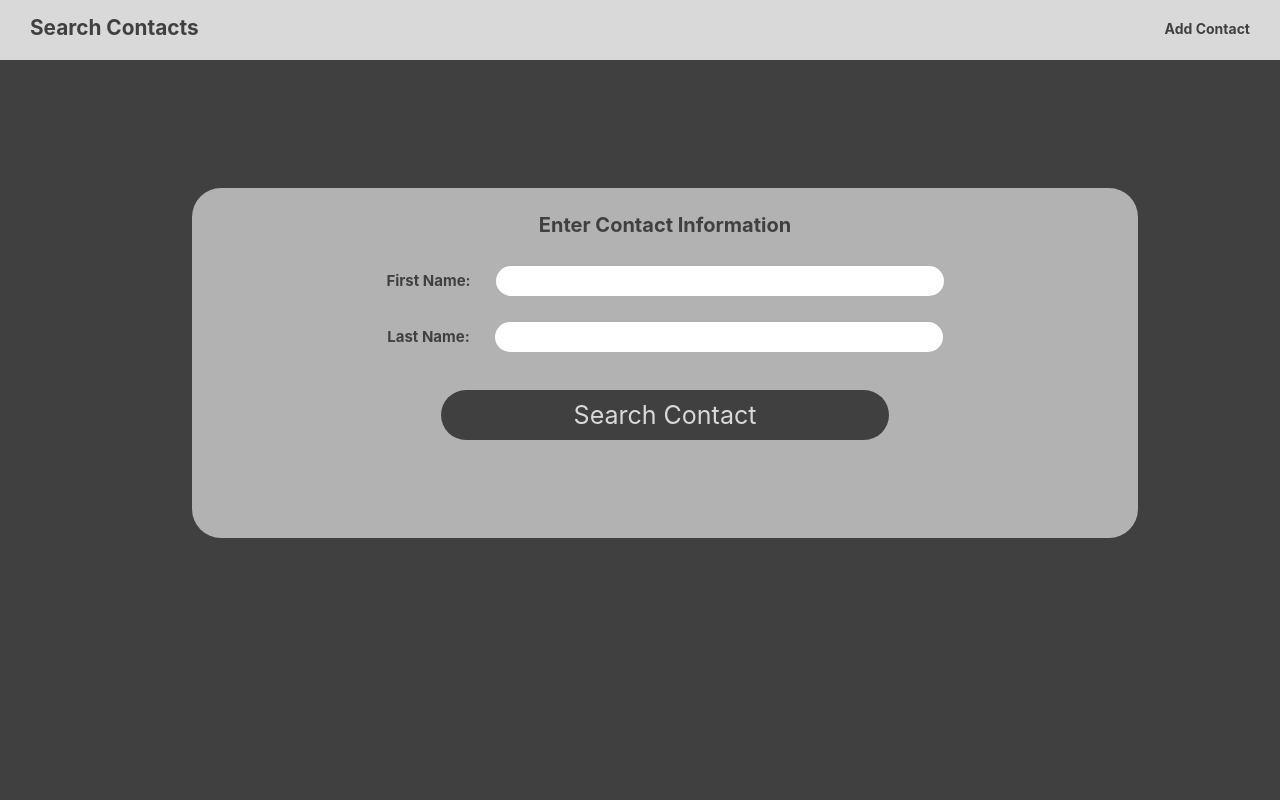
After one commit to fgxmt/LAMP-Project-Group20, a PHP site: page /searchContact.html in a window 1280 px wide. The commit adds this page. Run offline with PHP 8.4, Linux system fonts and the light colour scheme.

Commit message:
added search contacts page, added links, changed yo file names, removed code that was used for old files hopefully works as supposed too

```diff
--- a/css/styles.css
+++ b/css/styles.css
@@ -14,7 +14,7 @@ a {
 
 #title
 {
-    font-size: 40px;
+    font-size: 40%;
     width: 100%;
     text-align: center;
     font-family: 'Inter';
@@ -81,6 +81,7 @@ a {
 {
     font-size: 30px;
     width: 70%;
+    height: 35%;
     margin-left: 15%;
     padding: 25px;
     background-color: #b2b2b2;
@@ -170,49 +171,107 @@ input[type="text"],input[type="password"]{
     color: #95060a;
 }
 
-#loginResult{
-    display: inline-block;
-    font-size: 0.8em;
-    width: 90%;
+/* Inserting Search Contacts Page */
+#searchContactDiv
+{
+    width: 35%;
+    height: 300px;
+    margin-top: 10%;
+    margin-left: 30%;
     text-align: center;
-    margin-left: 5%;
-    margin-bottom: 2%;
-    font-family: 'Ubuntu', sans-serif;
-    color: #95060a;
+    padding: 10px;
+    border-radius:29px;
+    background-color: #D9D9D9;
+    color: #404040;
+    font-weight: bolder;
+    font-family: 'Inter';
+}
+#searchContact-TextTitle
+{
+    font-size: 20px;
+    text-align: center;
+    margin-bottom:20px;
 }
 
-#userName{
-    display: inline-block;
-    width: 80%;
-    margin-left: 10%;
-    text-align: center;
+#searchContact-Text
+{
+    font-size: 15px;
+    text-align: left;
 }
 
-#logoutButton{
-    width: 20%;
-    margin-left: 40%;
+#searchContactButton
+{
+    margin-top:20px;
+    font-size: 25px;
+    height:50px;
+    border:none;
+    background-color: #404040;
+    color:#D9D9D9;
+    font-family:'Inter';
 }
 
-select{
-    width: 30%;
-    margin-left: 35%;
-    margin-top: 2%;
-    font-size: 0.75em;
+#searchContactDiv
+{
+    font-size: 30px;
+    width: 70%;
+    margin-left: 15%;
+    padding: 25px;
+    background-color: #b2b2b2;
+}
+
+#accessUIDiv
+{
+    font-size: 30px;
+    width: 70%;
+    margin-left: 15%;
+    padding: 25px;
+    background-color: #b2b2b2;
+}
+
+.buttons
+{
+    font-size: 30px;
+    border-radius: 25px;
+    width: 50%;
     font-family: 'Ubuntu', sans-serif;
 }
 
-#colorSearchResult{
-    display: none;
+.buttons:hover{
+    background-color: #D9D9D9;
+    color: #FFFFFF;
+    opacity: 50%;
 }
 
-#colorAddResult{
-    display: inline-block;
-    font-size: 0.8em;
-    width: 90%;
-    text-align: center;
-    margin-left: 5%;
-    margin-top: 2%;
-    margin-bottom: 1%;
-    font-family: 'Ubuntu', sans-serif;
-    color: #95060a;
+#firstNameS
+{
+	font-size: 15px;
+    width: 50%;
+    height:30px;
+    outline:none;
+    border:none;
 }
+#lastNameS
+{
+	font-size: 15px;
+    width: 50%;
+    height:30px;
+    outline:none;
+    border:none;
+}
+
+
+#navLink {
+  position: absolute;
+  right: 30px;
+  top: 20px;
+  font-family: 'Inter', sans-serif;
+  font-weight: bold;
+  font-size: 14px;
+  color: #404040;
+  text-decoration: none;
+}
+
+#navLink:hover {
+  color: #95060a;
+  text-decoration: underline;
+}
--- a/js/code.js
+++ b/js/code.js
@@ -4,59 +4,6 @@ const extension = 'php';
 let userId = 0;
 let firstName = "";
 let lastName = "";
-
-function doLogin()
-{
-	userId = 0;
-	firstName = "";
-	lastName = "";
-
-	let login = document.getElementById("loginName").value;
-	let password = document.getElementById("loginPassword").value;
-//	var hash = md5( password );
-
-	document.getElementById("loginResult").innerHTML = "";
-
-	let tmp = {login:login,password:password};
-//	var tmp = {login:login,password:hash};
-	let jsonPayload = JSON.stringify( tmp );
-
-	let url = urlBase + '/Login.' + extension;
-
-	let xhr = new XMLHttpRequest();
-	xhr.open("POST", url, true);
-	xhr.setRequestHeader("Content-type", "application/json; charset=UTF-8");
-	try
-	{
-		xhr.onreadystatechange = function()
-		{
-			if (this.readyState == 4 && this.status == 200)
-			{
-				let jsonObject = JSON.parse( xhr.responseText );
-				userId = jsonObject.id;
-
-				if( userId < 1 )
-				{
-					document.getElementById("loginResult").innerHTML = "User/Password combination incorrect";
-					return;
-				}
-
-				firstName = jsonObject.firstName;
-				lastName = jsonObject.lastName;
-
-				saveCookie();
-
-				window.location.href = "color.html";
-			}
-		};
-		xhr.send(jsonPayload);
-	}
-	catch(err)
-	{
-		document.getElementById("loginResult").innerHTML = err.message;
-	}
-
-}
 
 function saveCookie()
 {
@@ -89,9 +36,10 @@ function readCookie()
 		}
 	}
 
-	if( userId < 0 )
+	if( userId < 0 && !window.location.href.includes("searchContact.html") )
 	{
-		window.location.href = "index.html";
+		window.location.href = "searchContact.html";
+
 	}
 	else
 	{
@@ -99,87 +47,6 @@ function readCookie()
 	}
 }
 
-function doLogout()
-{
-	userId = 0;
-	firstName = "";
-	lastName = "";
-	document.cookie = "firstName= ; expires = Thu, 01 Jan 1970 00:00:00 GMT";
-	window.location.href = "index.html";
-}
+doAddContact()
 
-function addColor()
-{
-	let newColor = document.getElementById("colorText").value;
-	document.getElementById("colorAddResult").innerHTML = "";
-
-	let tmp = {color:newColor,userId,userId};
-	let jsonPayload = JSON.stringify( tmp );
-
-	let url = urlBase + '/AddColor.' + extension;
-
-	let xhr = new XMLHttpRequest();
-	xhr.open("POST", url, true);
-	xhr.setRequestHeader("Content-type", "application/json; charset=UTF-8");
-	try
-	{
-		xhr.onreadystatechange = function()
-		{
-			if (this.readyState == 4 && this.status == 200)
-			{
-				document.getElementById("colorAddResult").innerHTML = "Color has been added";
-			}
-		};
-		xhr.send(jsonPayload);
-	}
-	catch(err)
-	{
-		document.getElementById("colorAddResult").innerHTML = err.message;
-	}
-
-}
-
-function searchColor()
-{
-	let srch = document.getElementById("searchText").value;
-	document.getElementById("colorSearchResult").innerHTML = "";
-
-	let colorList = "";
-
-	let tmp = {search:srch,userId:userId};
-	let jsonPayload = JSON.stringify( tmp );
-
-	let url = urlBase + '/SearchColors.' + extension;
-
-	let xhr = new XMLHttpRequest();
-	xhr.open("POST", url, true);
-	xhr.setRequestHeader("Content-type", "application/json; charset=UTF-8");
-	try
-	{
-		xhr.onreadystatechange = function()
-		{
-			if (this.readyState == 4 && this.status == 200)
-			{
-				document.getElementById("colorSearchResult").innerHTML = "Color(s) has been retrieved";
-				let jsonObject = JSON.parse( xhr.responseText );
-
-				for( let i=0; i<jsonObject.results.length; i++ )
-				{
-					colorList += jsonObject.results[i];
-					if( i < jsonObject.results.length - 1 )
-					{
-						colorList += "<br />\r\n";
-					}
-				}
-
-				document.getElementsByTagName("p")[0].innerHTML = colorList;
-			}
-		};
-		xhr.send(jsonPayload);
-	}
-	catch(err)
-	{
-		document.getElementById("colorSearchResult").innerHTML = err.message;
-	}
-
-}
+doSearchContact()
--- /dev/null
+++ b/searchContact.html
@@ -0,0 +1,42 @@
+<html>
+<head>
+	<title>Contacts</title>
+	<script type="text/javascript" src="js/code.js"></script>
+    <link href="css/styles.css" rel="stylesheet">
+    <link href="https://fonts.googleapis.com/css?family=Ubuntu" rel="stylesheet">
+
+	<script type="text/javascript">
+	document.addEventListener('DOMContentLoaded', function()
+	{
+		readCookie();
+	}, false);
+	</script>
+
+</head>
+<body>
+
+<div id="Header">
+	<span id="Website-Name">Search Contacts</span>
+	<a href="addContact.html" id="navLink">Add Contact</a>
+</div>
+
+<div id="searchContactDiv">
+	<div id="searchContact-TextTitle">
+		<span>Enter Contact Information</span>
+	</div>
+	<div>
+		<span id="searchContact-Text">First Name:</span>
+		<input type="text" id="firstNameS" ><br />
+	</div>
+	<div>
+		<span id="searchContact-Text">Last Name:</span>
+		<input type="text" id="lastNameS"><br />
+	<div>
+		<button type="button" id="searchContactButton" class="buttons" onclick="doSearchContact();"> Search Contact </button>
+	</div>
+
+</div>
+
+
+</body>
+</html>
```
Also changed, not shown: addContact.html (renamed from index.html, +4 -10 lines), color.html (deleted, +0 -43 lines).
